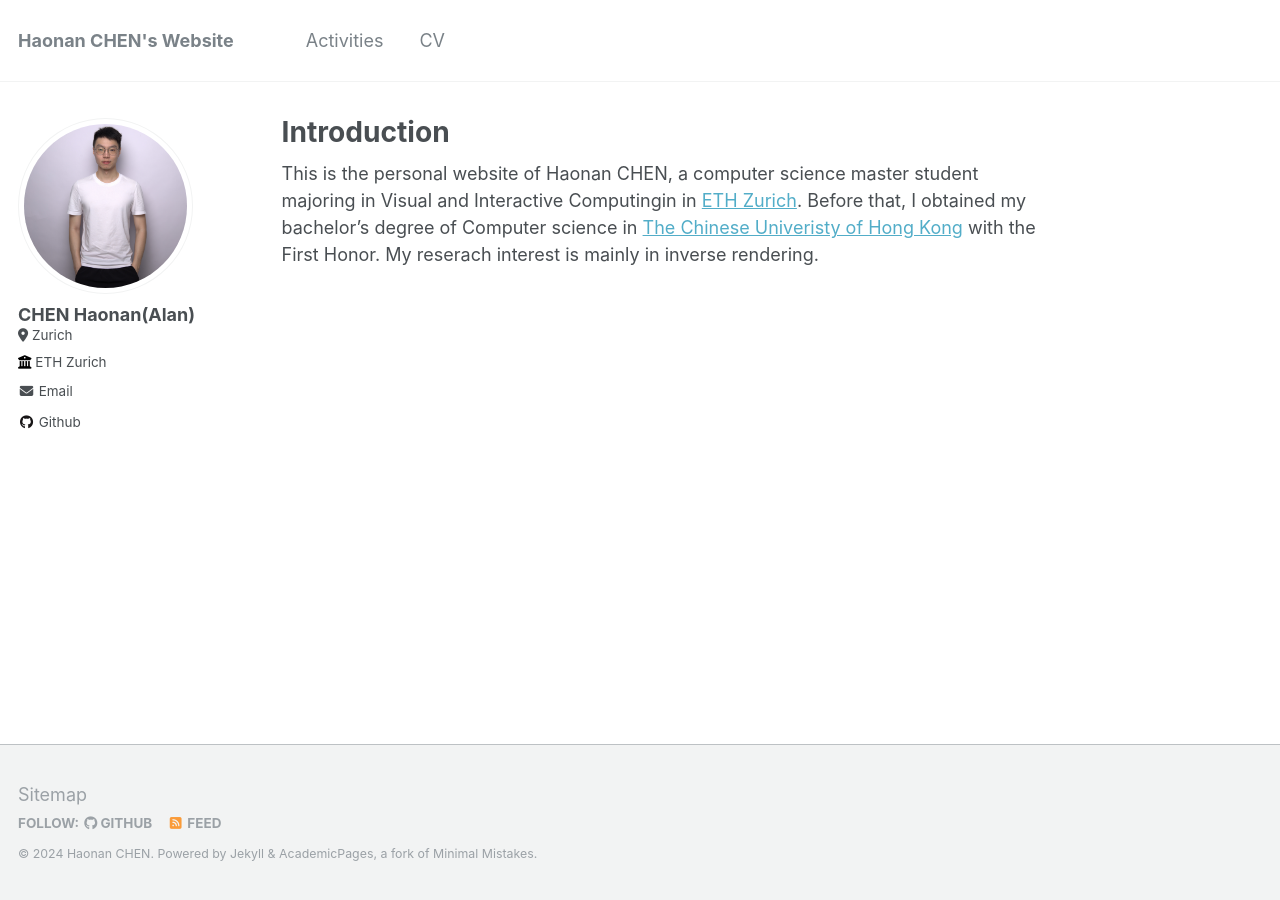
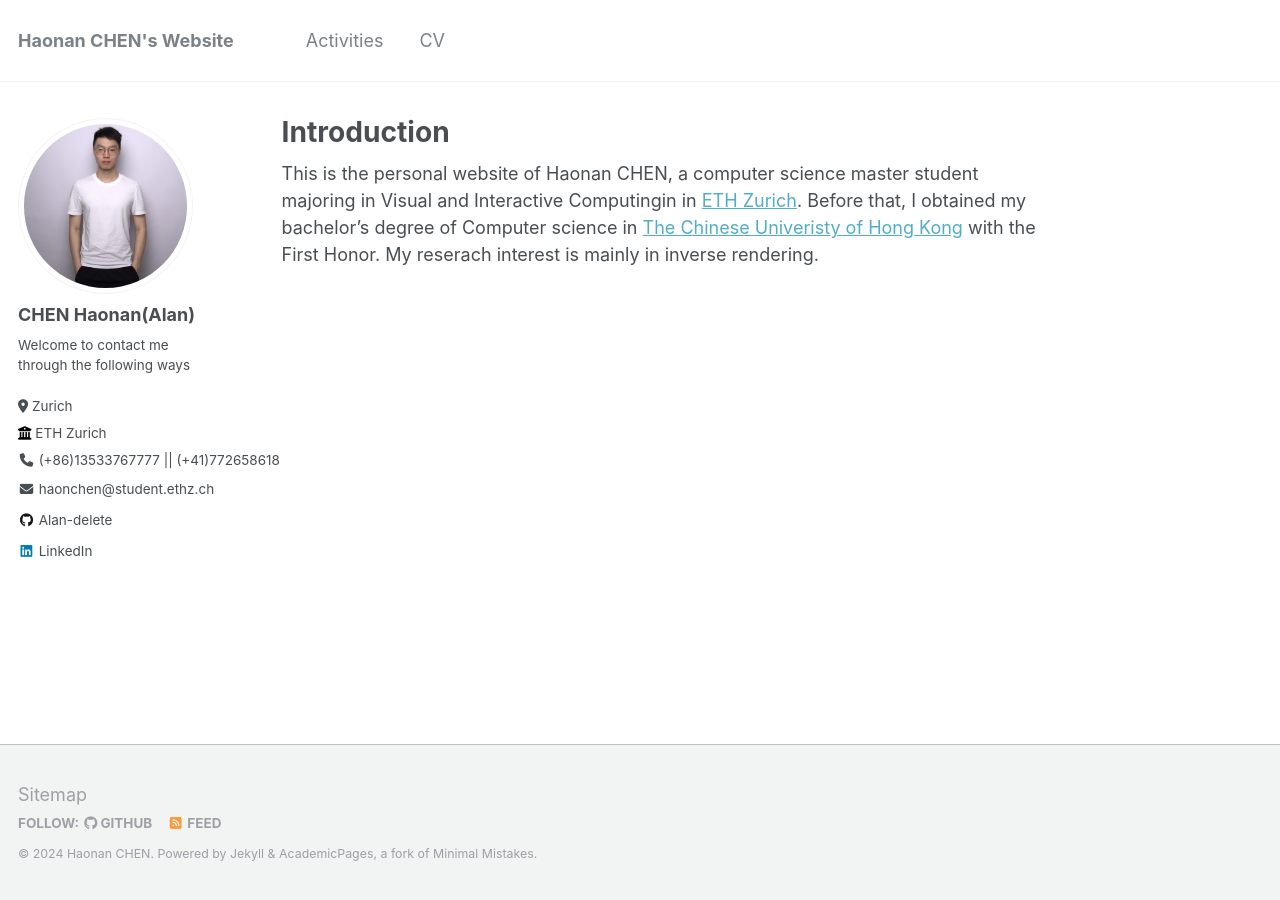
Before and after one commit to Alan-delete/Alan-delete.github.io, a Jekyll site: the page built from _pages/about.md, in a window 1280 px wide. Built offline with Jekyll 4.4.1, drawn with Linux system fonts in a browser that asks for light colours.

Commit message:
add more personal information

```diff
--- a/_config.yml
+++ b/_config.yml
@@ -23,11 +23,12 @@ author:
   avatar           : "profile.jpg"
   name             : "CHEN Haonan(Alan)"
   pronouns         : # example: "she/her"
-  bio              : # "Welcome to contact me through "
+  bio              : "Welcome to contact me through the following ways"
   location         : "Zurich"
   employer         : "ETH Zurich"
   uri              : # URL
   email            : "haonchen@student.ethz.ch"
+  phone            : "(+86)13533767777 || (+41)772658618"
   email2           : "hnchen@link.cuhk.edu.hk"
 
   # Academic websites
@@ -56,7 +57,7 @@ author:
   keybase          : # Username
   instagram        : # Username
   lastfm           : # Username
-  linkedin         : # Username
+  linkedin         : "haonan-chen-0b9508172"
   mastodon         : # URL
   medium           : # URL
   pinterest        : # Username
--- a/_includes/author-profile.html
+++ b/_includes/author-profile.html
@@ -33,8 +33,11 @@
       {% if author.uri %}
         <li><a href="{{ author.uri }}"><i class="fas fa-fw fa-link" aria-hidden="true"></i> {{ site.data.ui-text[site.locale].website_label | default: "Website" }}</a></li>
       {% endif %}
+      {% if author.phone %}
+        <li><i class="fas fa-fw fa-phone" aria-hidden="true"></i> {{ author.phone  | default: "Phone" }}</li>
+      {% endif %}
       {% if author.email %}
-        <li><a href="mailto:{{ author.email }}"><i class="fas fa-fw fa-envelope" aria-hidden="true"></i> {{ site.data.ui-text[site.locale].email_label | default: "Email" }}</a></li>
+        <li><a href="mailto:{{ author.email }}"><i class="fas fa-fw fa-envelope" aria-hidden="true"></i> {{ author.email  | default: "Email" }}</a></li>
       {% endif %}
 
       <!-- Font Awesome and Academicons icons / Academic websites -->
@@ -68,7 +71,7 @@
         <li><a href="https://dribbble.com/{{ author.dribbble }}"><i class="fab fa-fw fa-dribbble" aria-hidden="true"></i> Dribbble</a></li>
       {% endif %}
       {% if author.github %}
-        <li><a href="https://github.com/{{ author.github }}"><i class="fab fa-fw fa-github" aria-hidden="true"></i> Github</a></li>
+        <li><a href="https://github.com/{{ author.github }}"><i class="fab fa-fw fa-github" aria-hidden="true"></i> {{author.github}}</a></li>
       {% endif %}
       {% if author.kaggle %}
         <li><a href="https://kaggle.com/{{ author.kaggle }}"><i class="fab fa-fw fa-kaggle" aria-hidden="true"></i> Kaggle</a></li>
```
